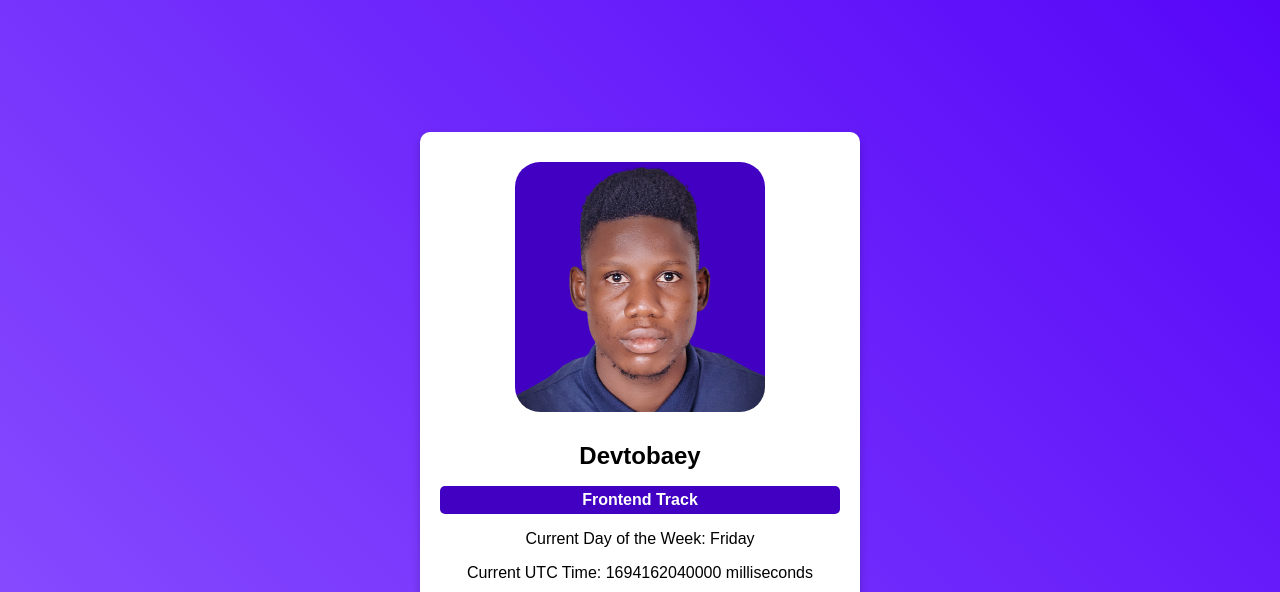
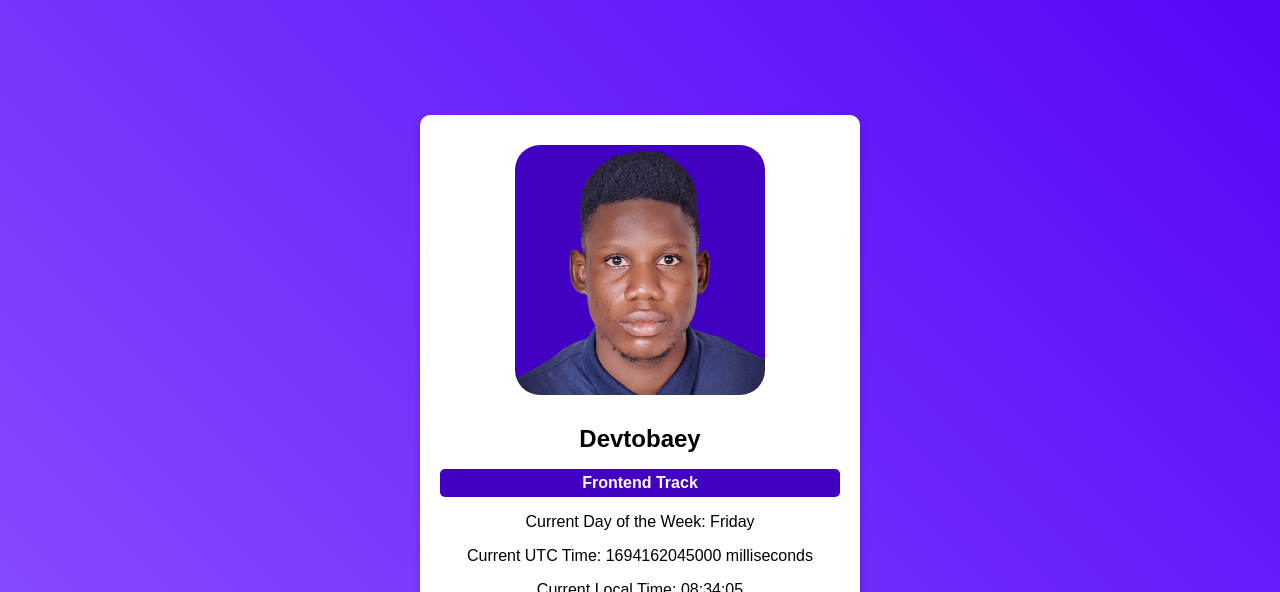
Before and after one commit to iamtobaey/Track_1, a plain HTML site: page index.html in a window 1280 px wide. Shown: the top 592 px of the page. Drawn offline with Linux system fonts and the light colour scheme.

Commit message:
locatTime

```diff
--- a/index.html
+++ b/index.html
@@ -25,9 +25,9 @@
         <p id="currentUTCTime" data-testid="currentUTCTime">
           Current UTC Time: <span id="utcTime"></span> milliseconds
         </p>
-        <!-- <p id="localTime" data-testid="localTime">
+        <p id="localTime" data-testid="localTime">
           Current Local Time: <span id="currentTime"></span>
-        </p> -->
+        </p>
 
         <p id="githubURL" data-testid="githubURL">
           <a href="https://github.com/iamtobaey/Track_1" target="_blank"
```
